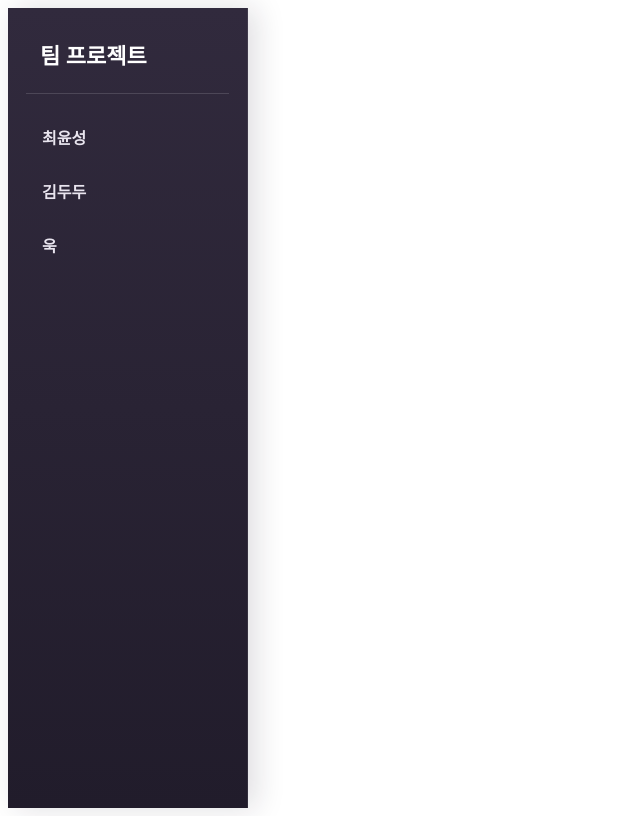
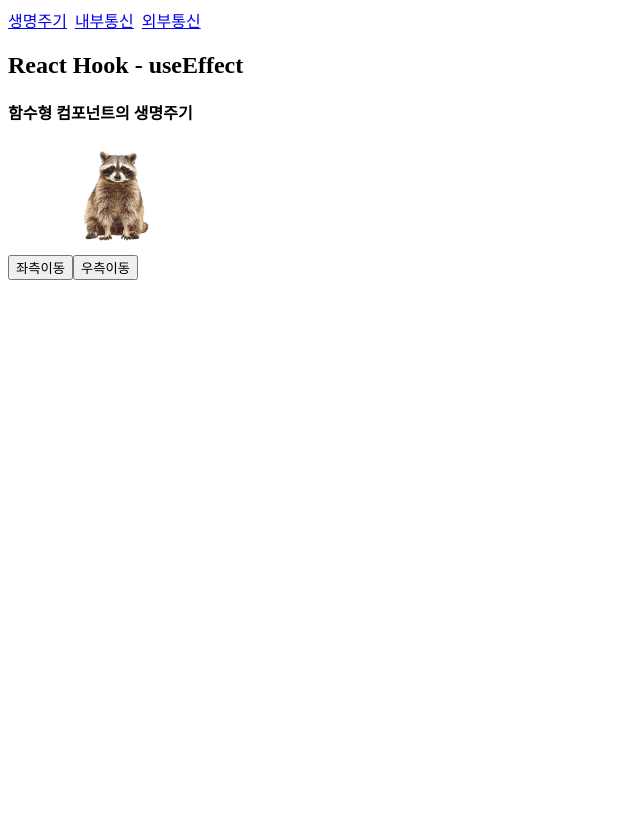
Before and after one commit to yoonsung157/react, a React (Vite) app: page / in a window 1280 px wide. Before the commit this address had no page. Shown: the whole page, without its empty margins (0-640 px from the left). Built offline with nearby package versions, Linux system fonts and the light colour scheme.

Commit message:
axios 실습

```diff
--- a/package.json
+++ b/package.json
@@ -10,6 +10,7 @@
     "preview": "vite preview"
   },
   "dependencies": {
+    "axios": "^1.20.0",
     "react": "^19.2.8",
     "react-dom": "^19.2.8",
     "react-router-dom": "^7.18.4"
--- /dev/null
+++ b/src/example/day05/App.jsx
@@ -0,0 +1,14 @@
+import { Route, Routes } from "react-router-dom";
+import TopNavi from "./TopNavi";
+import LifeCycle from "./Lifecycle";
+import ExternalApiFetcher from "./ExternalApiFetcher";
+
+export default function App( props ) {
+    return (<>
+        <TopNavi> </TopNavi>
+        <Routes>
+            <Route path='/' element={<LifeCycle />} />
+            <Route path='/external' element={<ExternalApiFetcher />} />
+        </Routes>
+    </>)
+}
--- /dev/null
+++ b/src/example/day05/ExternalApiFetcher.jsx
@@ -0,0 +1,55 @@
+import axios from "axios";
+import { useEffect, useState } from "react";
+
+function RandomUser( props ) {
+    const [myJSON, setMyJSON ] = useState({results: [] }); // 객체 안에 빈 배열 속성으로 초기화
+    // useEffect( () => { 하고싶은코드 } , [ ] ) // 최초 한 번만 실행
+    useEffect(async function() {
+        // await axios.HTTP메소드명( "통신할주소" , body값 );
+        const response = await axios.get("https://api.randomuser.me?results=5")
+        const data = response.data;
+        setMyJSON( data );
+    }, []);
+
+    let trTag = myJSON.results.map( data => {
+        return (
+            <tr key={data.login.md5}>
+                <td> {/* <img src={data.picture.thumbnail} alt = {data.login.username} /> */}
+                    <img src="/img/너구리.jpg" style={ { height : "80px"}} /></td>
+                <td> <a href='/' onClick={ e => {
+                    e.preventDefault();
+                    props.onProfile(data);
+                }}> {data.login.username} </a></td>
+                <td> {data.name.title} {data.name.first} {data.name.last} </td>
+                <td> {data.nat} </td>
+                <td> {data.email} </td>
+            </tr>
+        );
+    });
+    return (
+        <div>
+            <table border='1'>
+                <thead>
+                    <tr>
+                        <th>사진</th><th>로그인</th><th>이름</th>
+                        <th>국가</th><th>Email</th>
+                    </tr>
+                </thead>
+                <tbody>{trTag}</tbody>
+            </table>
+        </div>
+    );
+}
+
+export default function ExternalApiFetcher() {
+    return (<>
+        <h2> 외부 서버 통신 </h2>
+        <RandomUser onProfile={ sData => {
+            console.log(sData);
+            let info = `전화번호: ${sData.cell} 성별: ${sData.gender}
+                        username: ${sData.login.username}
+                        password: ${sData.login.password}`;
+            alert(info);
+        }}> </RandomUser>
+    </>);
+}
--- /dev/null
+++ b/src/example/day05/Lifecycle.jsx
@@ -0,0 +1,47 @@
+import { useEffect, useState } from "react";
+
+function MoveBox( props ) {
+    console.log('LifeCycle==>1.컴포넌트 실행(함수 호출)' );
+
+    const [position, setPosition] = useState(props.initPosition);
+    const [leftCount, setLeftCount] = useState(1);
+    const boxStyle = {
+        position: 'relative', textAlign: 'center',
+        width: '100px', height: '100px', margin: '10px', lineHeight: '100px',
+        left: `${position}px`
+    };
+
+    const moveLeft = () => {
+        setPosition(() => position - 20 );
+        setLeftCount ( () => leftCount + 1 );
+    };
+    const moveRight = () => {
+        setPosition( () => position + 20 );
+    };
+
+    useEffect(function() {
+        console.log('useEffect 실행==>3. 컴포넌트 마운트');
+        return () => {
+            console.log('useEffect 실행==> 4. 컴포넌트 언마운트');
+        }
+    }, [leftCount]);
+
+    console.log('return실행 ==> 2. 렌더링(return문))');
+    return (<>
+        <div>
+            <h4> 함수형 컴포넌트의 생명주기</h4>
+            <div style={boxStyle}><img src="/img/너구리.jpg" style={ { height : "100%"}}></img></div>
+            <button onClick={moveLeft}> 좌측이동 </button>
+            <button onClick={moveRight}> 우측이동 </button>
+        </div>
+    </>);
+}
+
+function LifeCycle() {
+    return (<>
+        <h2>React Hook - useEffect </h2>
+        <MoveBox initPosition={50} />
+    </>);
+}
+
+export default LifeCycle;
--- /dev/null
+++ b/src/example/day05/TopNavi.jsx
@@ -0,0 +1,13 @@
+import { NavLink } from "react-router-dom"
+
+const TopNavi = () => {
+    return (<>
+        <nav>
+            <NavLink to="/">생명주기</NavLink> &nbsp;
+            <NavLink to="/local">내부통신</NavLink> &nbsp;
+            <NavLink to="/external">외부통신</NavLink>
+        </nav>
+    </>)
+}
+
+export default TopNavi
```
Also changed, not shown: src/main.jsx (+10 -4 lines), 1 other file (tests, documents, lock files or other folders).
